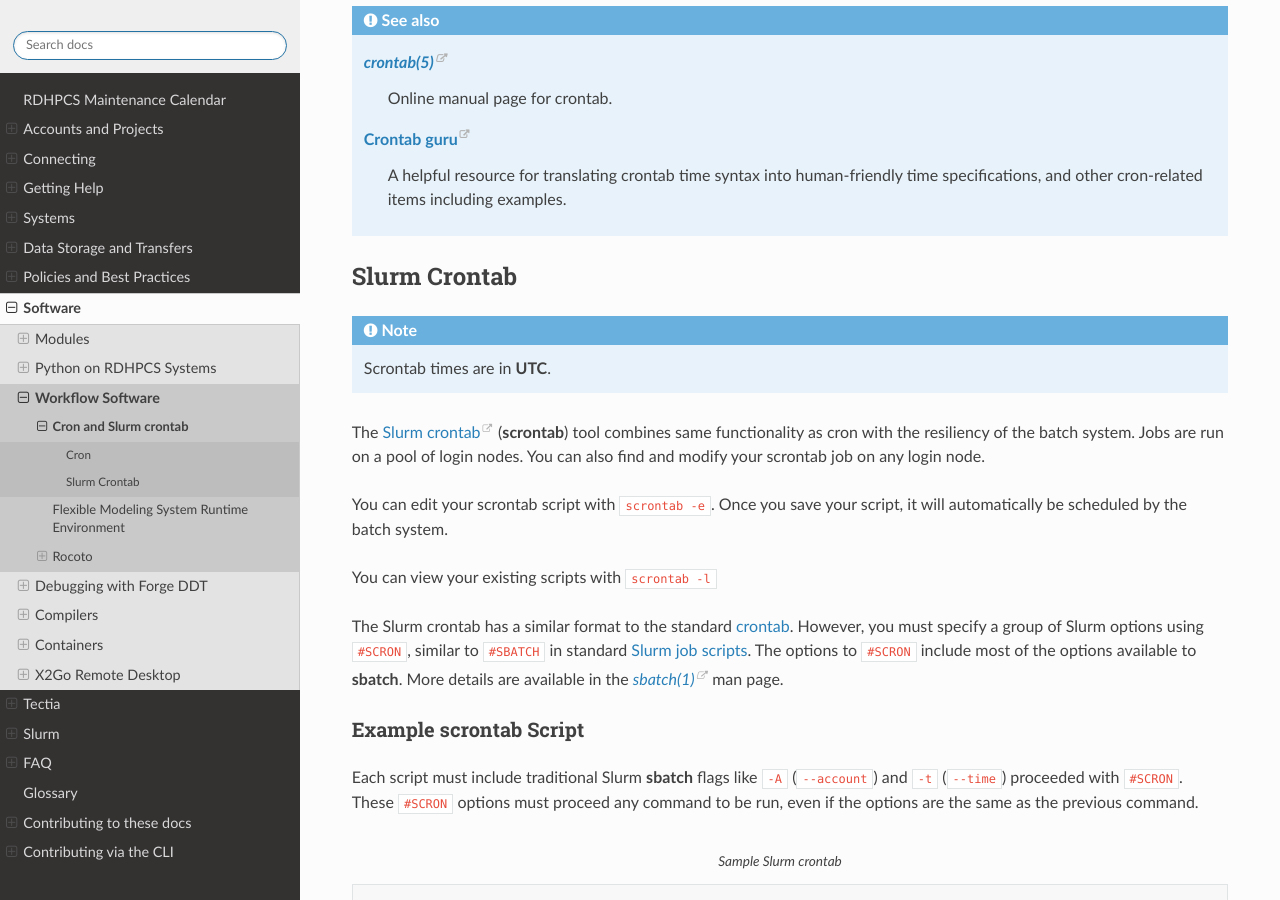
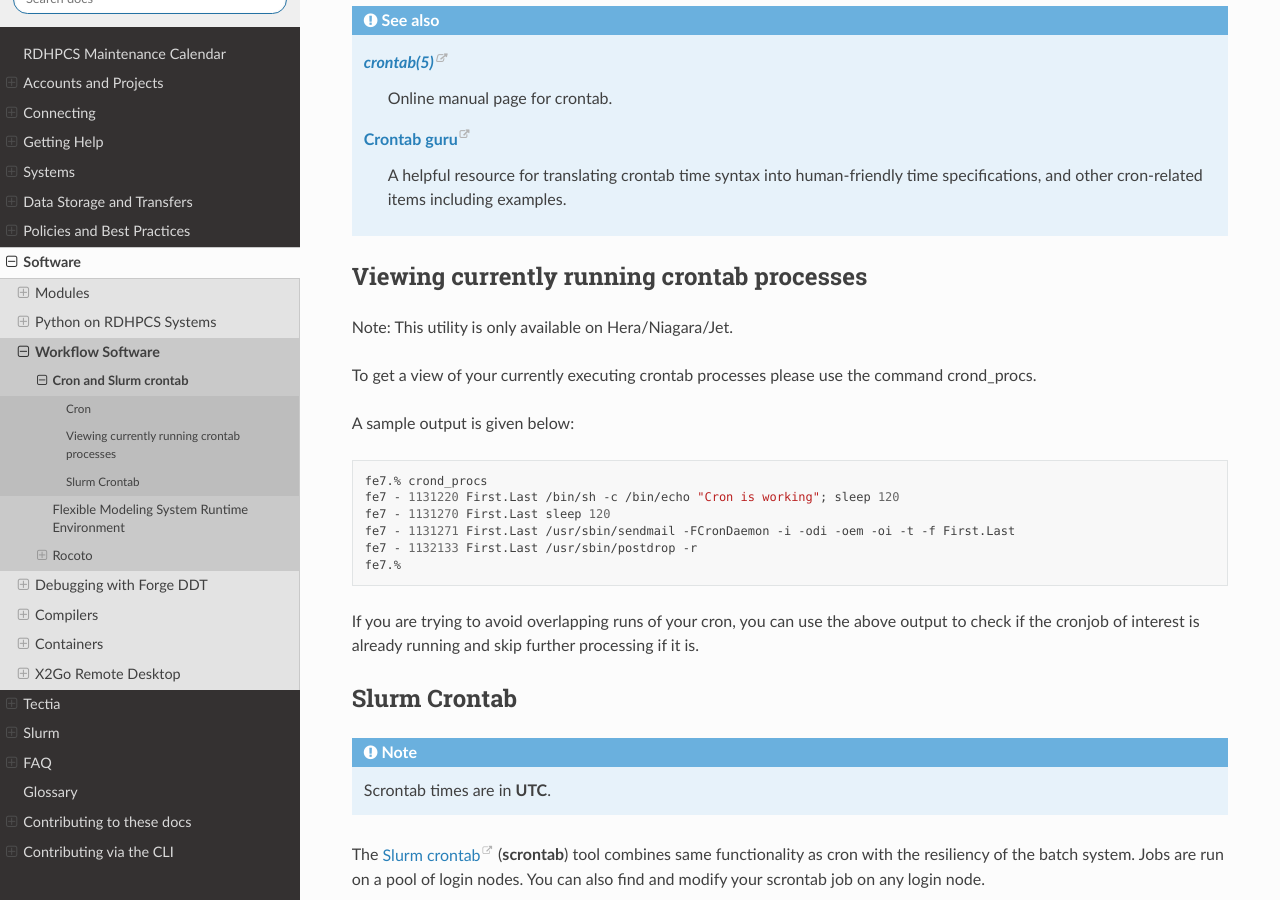
Before and after one commit to NOAA-RDHPCS/noaa-rdhpcs.github.io, a Sphinx documentation site: the page built from source/software/workflows/cron/index.rst, in a window 1280 px wide and 900 px high, scrolled down 1519 px. Built offline with Sphinx 7.4.7 and the Read the Docs theme 3.1.0, drawn with Linux system fonts in a browser that asks for light colours; some of the changed text lies outside the part shown.

Commit message:
adjusting "crontab" section re: viewing currently running processes (#233) (#269)
Raghu and I were speaking on a Google call, and we wanted to add this section on "viewing currently running crontab processes".

This is because viewing scrontab processes is different than viewing crontab processes.

```diff
--- a/source/software/workflows/cron/index.rst
+++ b/source/software/workflows/cron/index.rst
@@ -94,6 +94,29 @@ The `crontab guru <https://crontab.guru/>`_ is a helpful research for cron.
         including examples.
 
 .. _rdhpcs_scrontab:
+
+Viewing currently running crontab processes
+===========================================
+
+Note: This utility is only available on Hera/Niagara/Jet.
+
+To get a view of your currently executing crontab processes please use the
+command crond_procs.
+
+A sample output is given below:
+
+.. code-block:: shell
+
+    fe7.% crond_procs
+    fe7 - 1131220 First.Last /bin/sh -c /bin/echo "Cron is working"; sleep 120
+    fe7 - 1131270 First.Last sleep 120
+    fe7 - 1131271 First.Last /usr/sbin/sendmail -FCronDaemon -i -odi -oem -oi -t -f First.Last
+    fe7 - 1132133 First.Last /usr/sbin/postdrop -r
+    fe7.%
+
+If you are trying to avoid overlapping runs of your cron, you can use the
+above output to check if the cronjob of interest is already running and
+skip further processing if it is.
 
 Slurm Crontab
 =============
```
